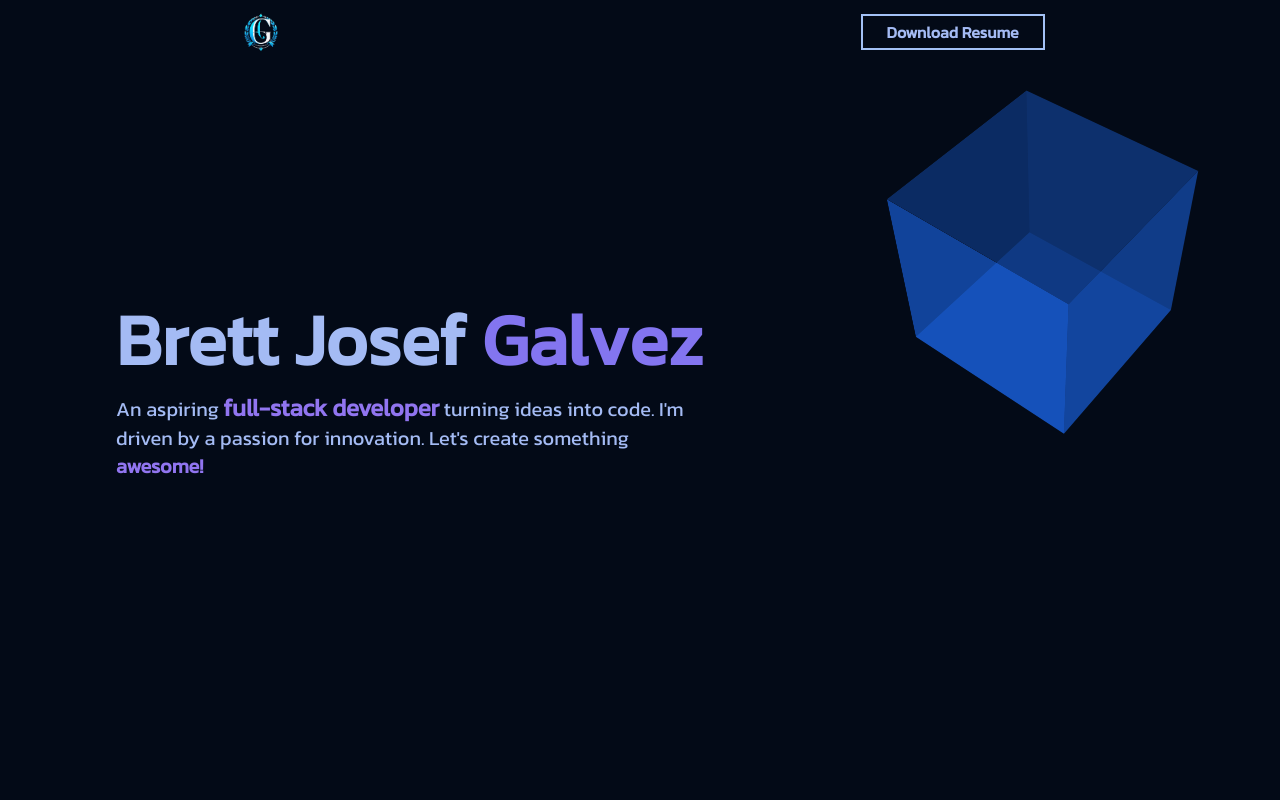
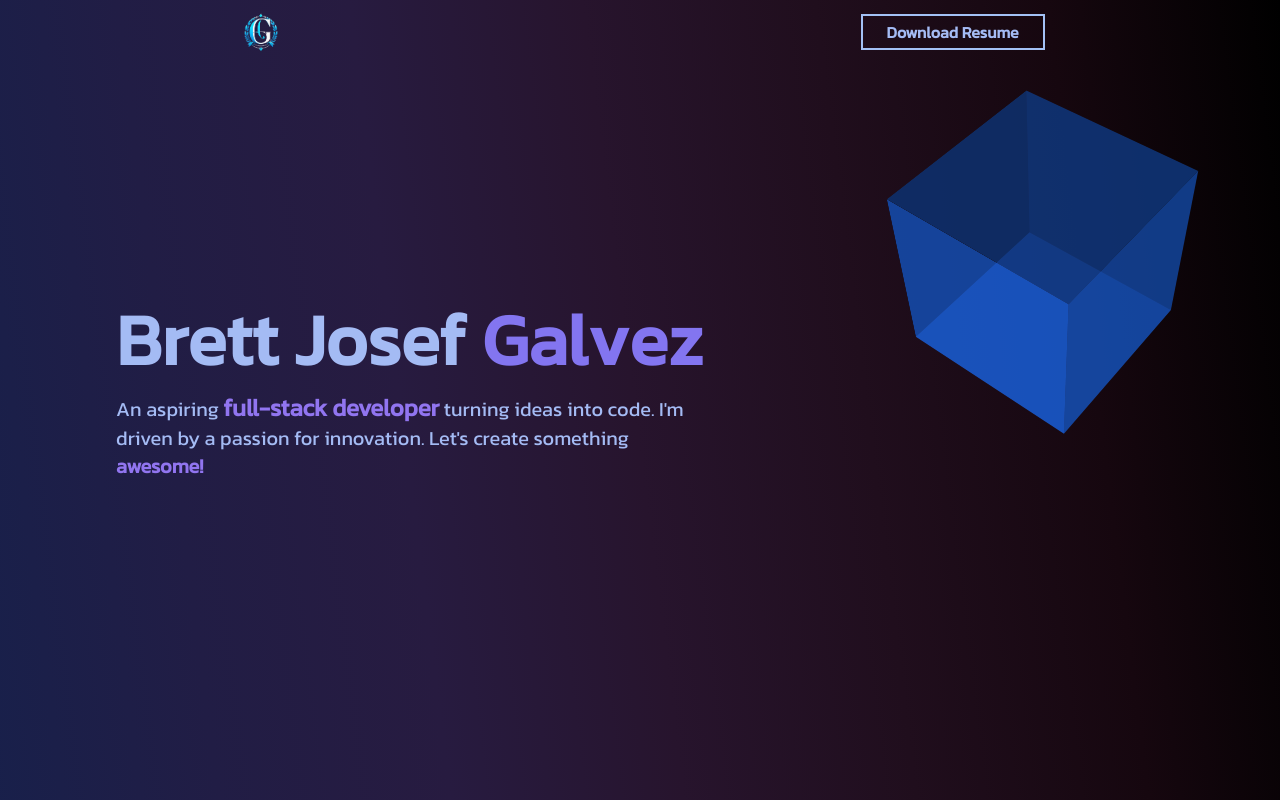
Before and after one commit to suniason/brettgalvez, a React (Create React App) app: page / in a window 1280 px wide. Shown: the top 800 px of the page. Built offline with nearby package versions, Linux system fonts and the light colour scheme.

Commit message:
added background

```diff
--- a/src/index.css
+++ b/src/index.css
@@ -3,7 +3,7 @@
 @tailwind utilities;
 
 body{
-  background: var(--background-50);
+  background-image: linear-gradient(to left bottom, #000000, #16070f, #200e1d, #27142d, #271b40, #211d45, #18204b, #072350, #061f47, #051c3f, #051836, #05142e);
   width: 100%;
   font-family: 'Kanit', sans-serif;}
 
```
